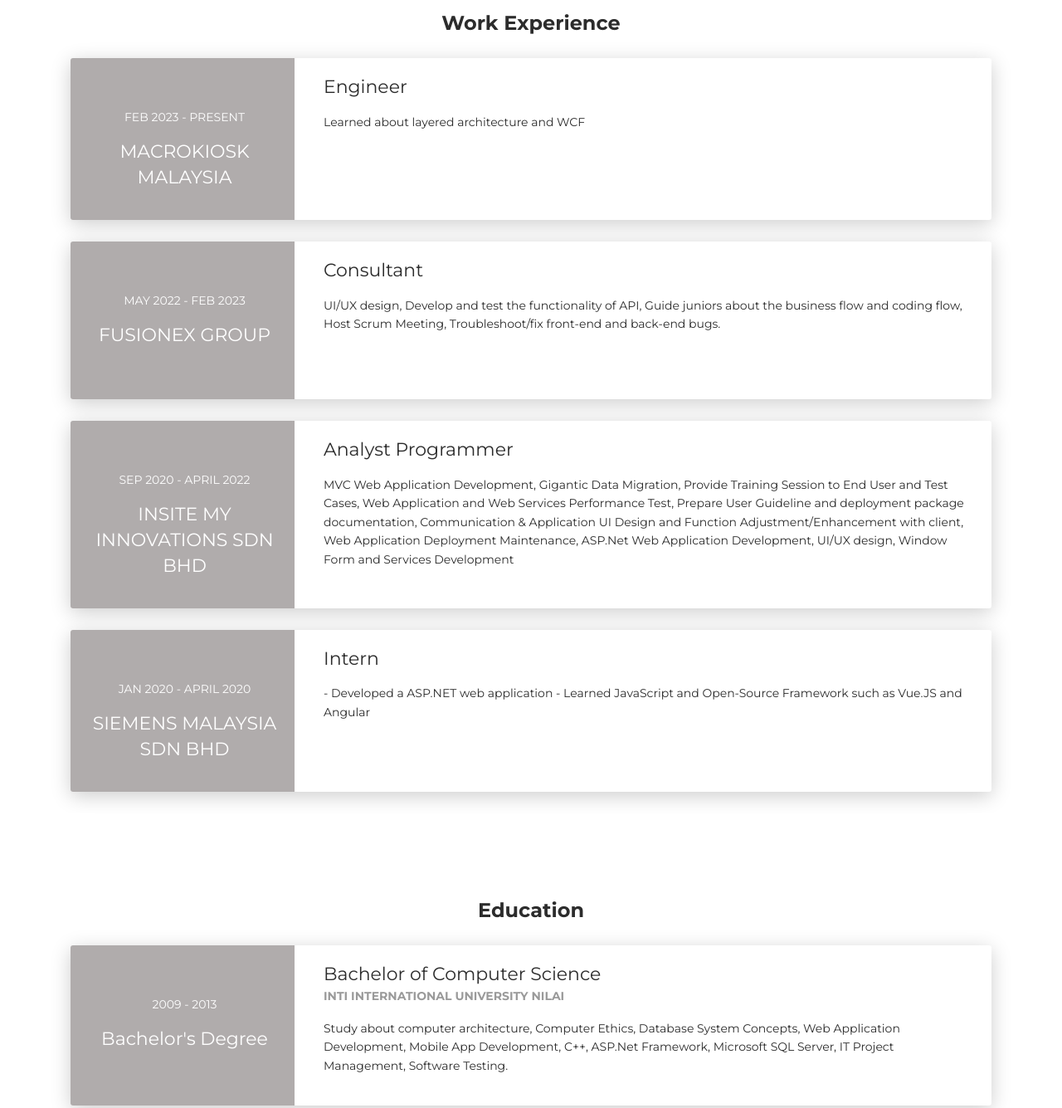
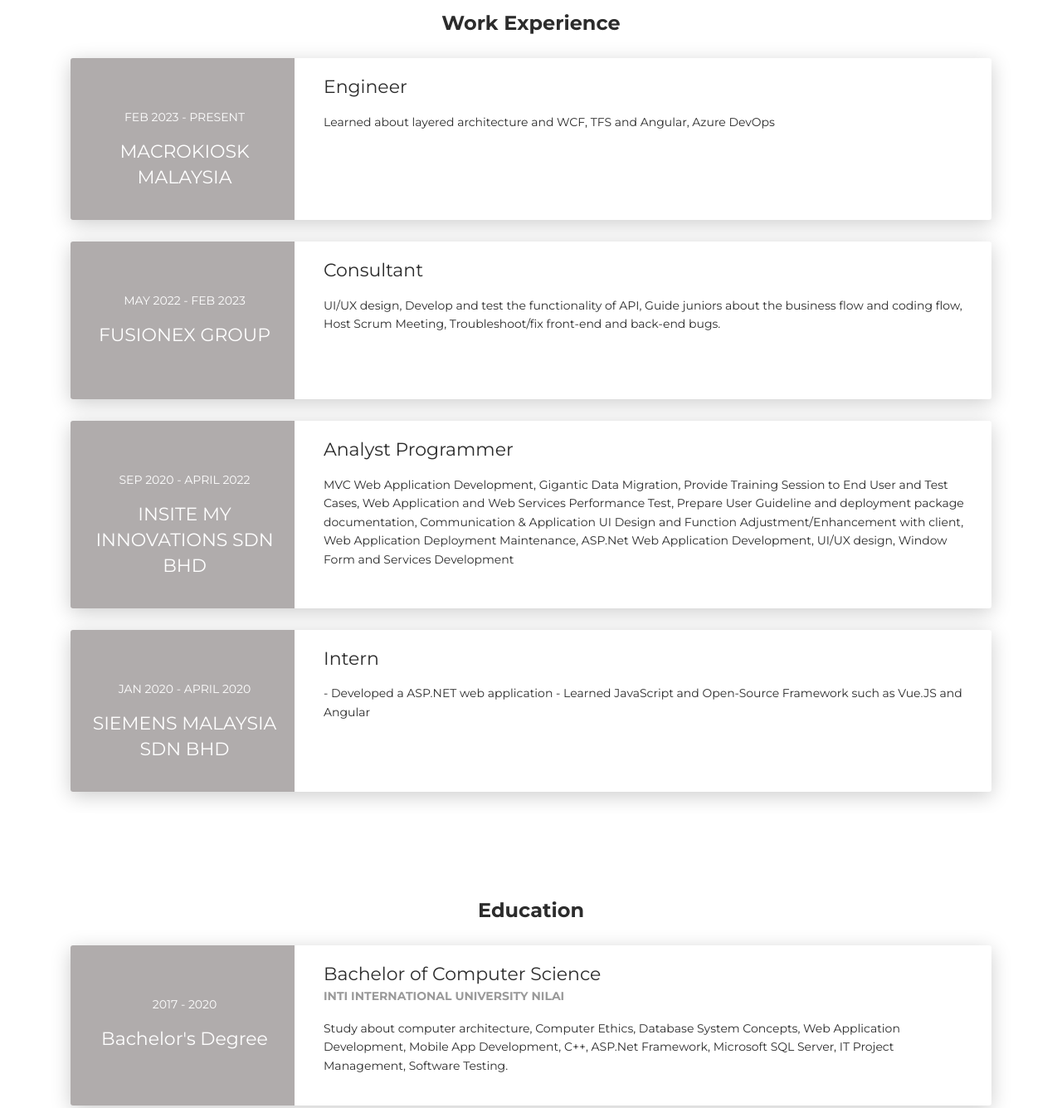
Before and after one commit to marcus0813/Makok.github.io, a plain HTML site: page index.html in a window 1280 px wide. Shown: the part 1460-2795 px from the top of the page at 83% size. Drawn offline with nearby package versions, Linux system fonts and the light colour scheme.

Commit message:
update date

```diff
--- a/index.html
+++ b/index.html
@@ -177,7 +177,7 @@
         <div class="col-md-9" data-aos="fade-left" data-aos-offset="50" data-aos-duration="500">
           <div class="card-body">
             <div class="h5">Engineer</div>
-            <p>Learned about layered architecture and WCF</p>
+            <p>Learned about layered architecture and WCF, TFS and Angular, Azure DevOps</p>
           </div>
         </div>
       </div>
@@ -243,7 +243,7 @@
       <div class="row">
         <div class="col-md-3 bg-primary" data-aos="fade-right" data-aos-offset="50" data-aos-duration="500">
           <div class="card-body cc-education-header">
-            <p>2009 - 2013</p>
+            <p>2017 - 2020</p>
             <div class="h5">Bachelor's Degree</div>
           </div>
         </div>
```
